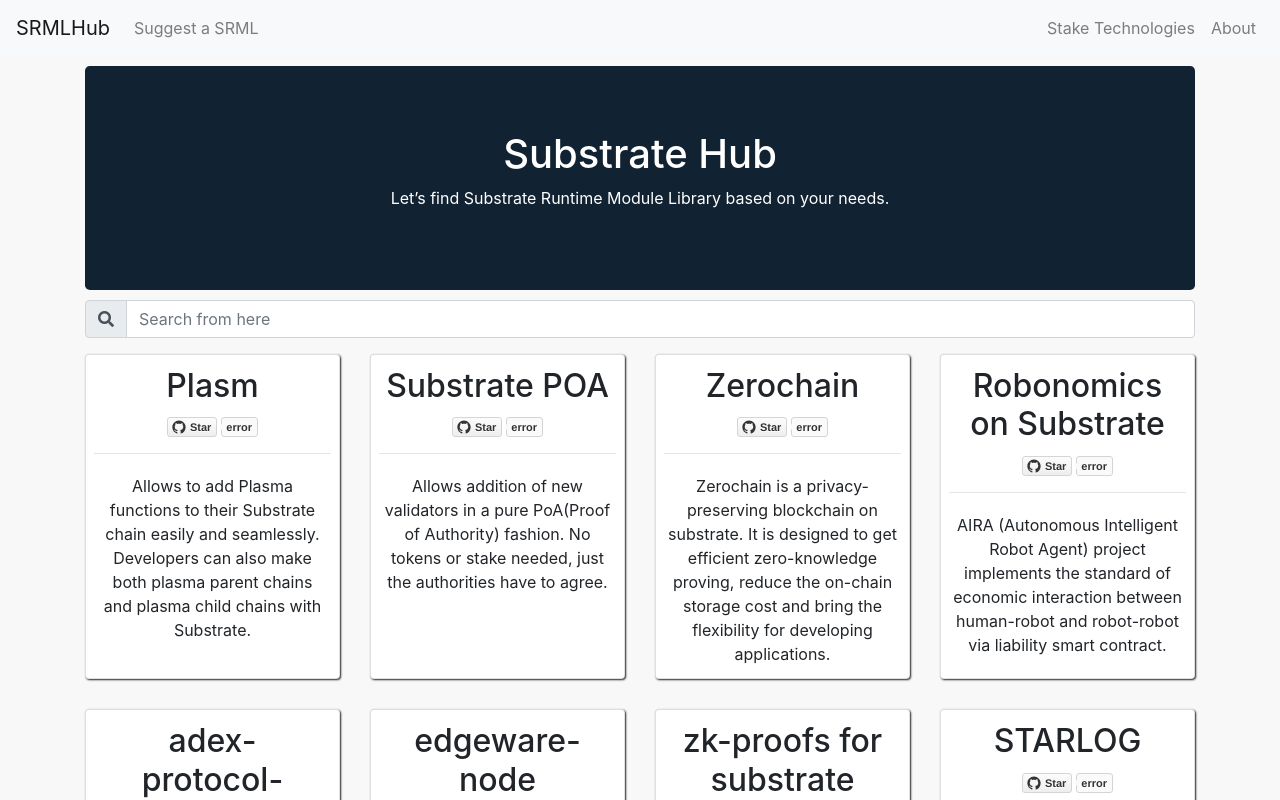
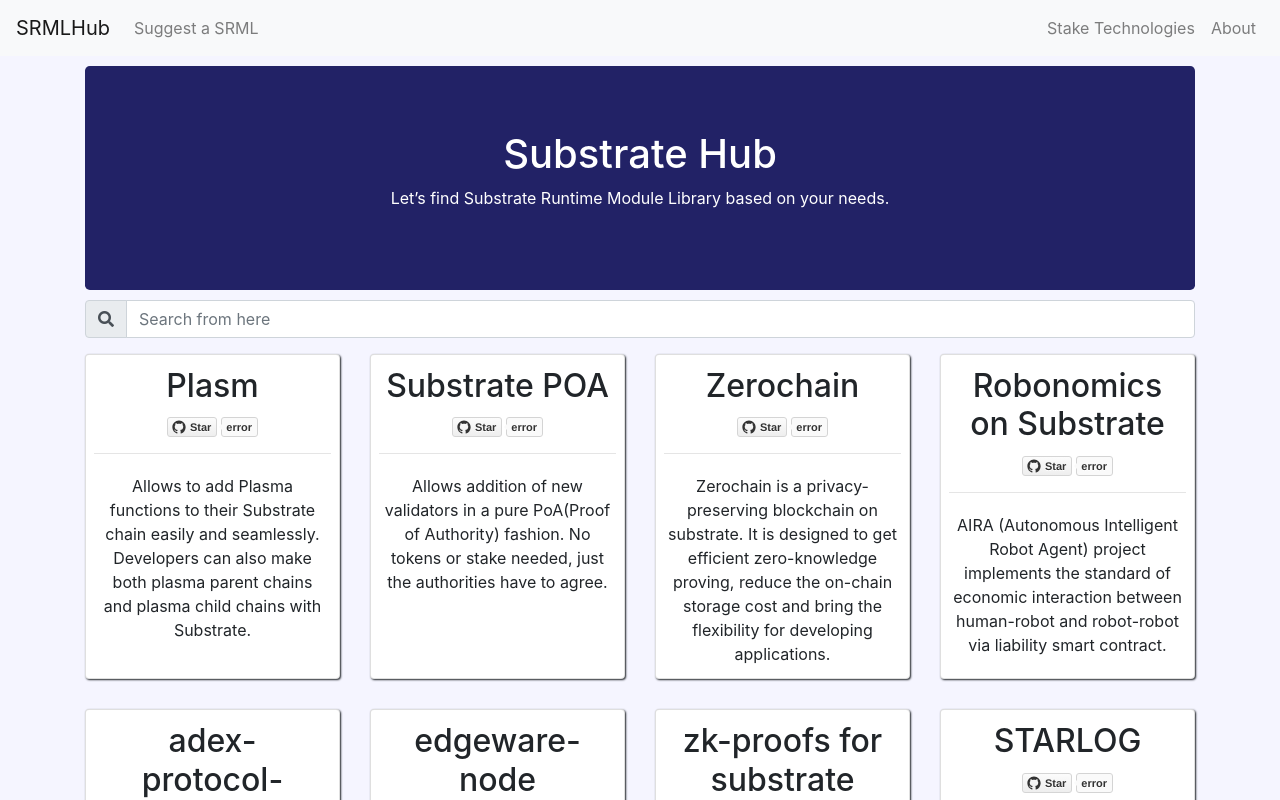
Before and after one commit to staketechnologies/srml-hub, a React (Create React App) app: page / in a window 1280 px wide. Shown: the top 800 px of the page. Built offline with nearby package versions, Linux system fonts and the light colour scheme; no server answers.

Commit message:
fix color

```diff
--- a/src/About.jsx
+++ b/src/About.jsx
@@ -15,7 +15,7 @@
                 <Jumbotron style={{
                     marginBottom: '10px',
                     color: 'white',
-                    background: '#123'
+                    background: '#226'
                 }}>
                 <h1>About</h1>
                 </Jumbotron>
--- a/src/App.css
+++ b/src/App.css
@@ -1,6 +1,6 @@
 .App {
   text-align: center;
-  background-color: #f8f8f8;
+  background-color: #f5f5ff;
 }
 
 .App-logo {
@@ -10,14 +10,14 @@
 }
 
 .App-header {
-  background-color: #282c34;
+  background-color: #282ca4;
   min-height: 100vh;
   display: flex;
   flex-direction: column;
   align-items: center;
   justify-content: center;
   font-size: calc(10px + 2vmin);
-  color: white;
+  color: #f5f5ff;
 }
 
 .App-link {
--- a/src/App.js
+++ b/src/App.js
@@ -98,7 +98,7 @@
         <Jumbotron style={{
             marginBottom: '10px',
             color: 'white',
-            background: '#123'
+            background: '#226'
           }}>
           <h1>Substrate Hub</h1>
           <p>Let’s find Substrate Runtime Module Library based on your needs.</p>
@@ -140,7 +140,7 @@
   render() {
 
     return (<div className="rounded p-2 fly card col-sm-12" onClick={this.state.onClick} style={{
-        background: "#EEE"
+        background: "#EEF"
       }}>
       <div className="m-1">
         <h2>{this.state.model.name}</h2>
```
